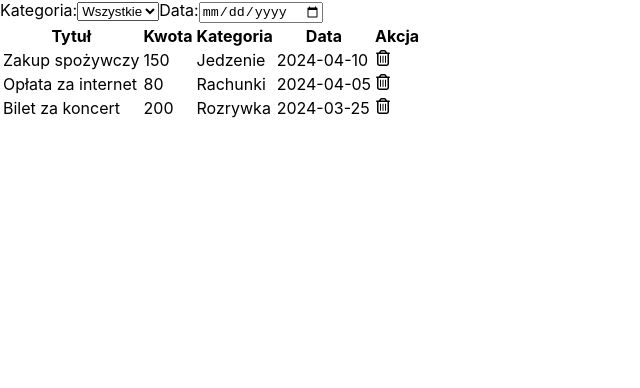
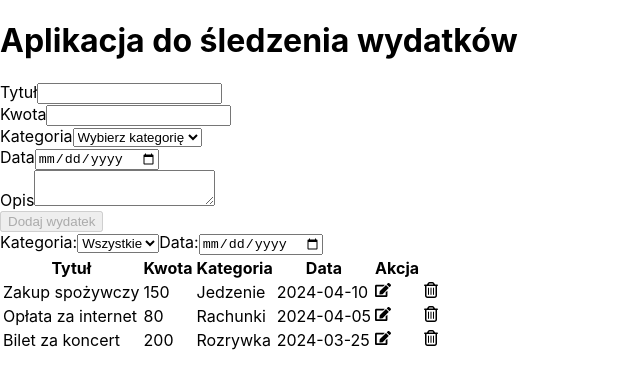
Before and after one commit to LukaszStan/WydatkiApp-react, a React (Create React App) app: page / in a window 1280 px wide. Shown: the top 388 px of the page, without its empty margins (0-640 px from the left). Built offline with nearby package versions, Linux system fonts and the light colour scheme.

Commit message:
init commit

```diff
--- a/package.json
+++ b/package.json
@@ -6,11 +6,13 @@
     "@testing-library/jest-dom": "^5.17.0",
     "@testing-library/react": "^13.4.0",
     "@testing-library/user-event": "^13.5.0",
+    "formik": "^2.4.6",
     "react": "^18.3.1",
     "react-dom": "^18.3.1",
     "react-icons": "^5.3.0",
     "react-scripts": "^5.0.1",
-    "web-vitals": "^2.1.4"
+    "web-vitals": "^2.1.4",
+    "yup": "^1.4.0"
   },
   "scripts": {
     "start": "react-scripts start",
--- a/src/App.js
+++ b/src/App.js
@@ -2,6 +2,8 @@
 import expensesData from './data/expenses-data.json';
 import ExpenseList from "./components/ExpensesList.js";
 import ExpenseDetails from "./components/ExpenseDetails";
+import AddExpenseForm from "./components/AddExpenseForm";
+import EditExpenseForm from "./components/EditExpenseForm";
 import Filter from "./components/Filter";
 import { useState, useEffect } from "react";
 
@@ -10,7 +12,8 @@ export default function App() {
     const [filteredExpenses, setFilteredExpenses] = useState(expenses);
     const [selectedCategory, setSelectedCategory] = useState("");
     const [selectedDate, setSelectedDate] = useState("");
-    const [selectedExpense, setSelectedExpense] = useState(null);
+    const [selectedExpense, setSelectedExpense] = useState("");
+    const [editingExpense, setEditingExpense] = useState("");
 
     const categories = ["Jedzenie", "Rachunki", "Rozrywka", "Transport"];
 
@@ -19,12 +22,33 @@ export default function App() {
         setExpenses(updatedExpenses);
     };
 
+    const handleAddExpense = (newExpense) =>{
+      setExpenses([newExpense, ...expenses]);
+    };
+
     const handleExpenseClick = (expense) => {
         setSelectedExpense(expense);
     };
 
     const handleCloseModal = () => {
         setSelectedExpense(null);
+    };
+
+    const handleEditClick = (expense) => {
+        setEditingExpense(expense);
+    }
+
+    const handleSaveEditedExpense = (updatedExpense) => {
+        const updatedExpenses = expenses.map(expense =>
+            // eslint-disable-next-line eqeqeq
+            expense.id === updatedExpense.id ? updatedExpense: expense
+        );
+        setExpenses(updatedExpenses);
+        setEditingExpense(null);
+    }
+
+    const handleCancelEdit = () => {
+        setEditingExpense(null);
     };
 
     useEffect(() => {
@@ -43,6 +67,8 @@ export default function App() {
 
     return (
         <div className="App">
+            <h1>Aplikacja do śledzenia wydatków</h1>
+            <AddExpenseForm onAddExpense={handleAddExpense} categories={categories}/>
             <Filter
                 categories={categories}
                 selectedCategory={selectedCategory}
@@ -50,9 +76,21 @@ export default function App() {
                 onCategoryChange={setSelectedCategory}
                 onDateChange={setSelectedDate}
             />
-            <ExpenseList expenses={filteredExpenses} onDelete={handleDelete} onExpenseClick={handleExpenseClick} />
+            <ExpenseList
+            expenses={filteredExpenses}
+            onDelete={handleDelete}
+            onExpenseClick={handleExpenseClick}
+            onEditClick={handleEditClick}
+            />
             {selectedExpense && (
                 <ExpenseDetails expense={selectedExpense} onClose={handleCloseModal} />
+            )}
+            {editingExpense && (
+                <EditExpenseForm
+                    expense={editingExpense}
+                    onSave={handleSaveEditedExpense}
+                    onCancel={handleCancelEdit}
+                />
             )}
         </div>
     );
--- /dev/null
+++ b/src/components/AddExpenseForm.js
@@ -0,0 +1,82 @@
+import React from 'react'
+import { Formik, Form, Field, ErrorMessage } from 'formik';
+import * as Yup from 'yup';
+
+const validationSchema = Yup.object({
+    title: Yup.string().min(3, "Tytuł musi mieć co najmniej 3 znaki").required("Tytuł jest wymagany"),
+    amount: Yup.number().positive("Kwota musi być dodatnia").required("Kwota jest wymagana"),
+    category: Yup.string().required("Kategoria jest wymagana"),
+    date: Yup.date().required("Data jest wymagana"),
+    description: Yup.string().max(200, "Opis może mieć maksymalnie 200 znaków")
+});
+
+export default function AddExpenseForm({ onAddExpense, categories }){
+    const initialValues = {
+        title: '',
+        amount: '',
+        category: '',
+        date: '',
+        description: ''
+    };
+
+    const handleSubmit = (values, { resetForm }) => {
+        const newExpense = {
+            ...values,
+            id: Date.now(),
+        };
+        onAddExpense(newExpense);
+        resetForm();
+    };
+
+    return(
+        <Formik
+            initialValues={initialValues}
+            validationSchema={validationSchema}
+            onSubmit={handleSubmit}
+        >
+            {({ dirty, isValid }) => (
+                <Form>
+                    <div>
+                        <label>Tytuł</label>
+                        <Field type="text" name="title" />
+                        <ErrorMessage name="title" component="div" className="error" />
+                    </div>
+                    <div>
+                        <label>Kwota</label>
+                        <Field type="number" name="amount" />
+                        <ErrorMessage name="amount" component="div" className="error" />
+                    </div>
+                    <div>
+                        <label>Kategoria</label>
+                        <Field as="select" name="category">
+                            <option value="">Wybierz kategorię</option>
+                            {categories.map((category) => (
+                                <option key={category} value={category}>{category}</option>
+                            ))}
+                        </Field>
+                        <ErrorMessage name="category" component="div" className="error" />
+                    </div>
+                    <div>
+                        <label>Data</label>
+                        <Field type="date" name="date" />
+                        <ErrorMessage name="date" component="div" className="error" />
+                    </div>
+                    <div>
+                        <label>Opis</label>
+                        <Field as="textarea" name="description" />
+                        <ErrorMessage name="description" component="div" className="error" />
+                    </div>
+                    <button type="submit" disabled={!dirty || !isValid}>Dodaj wydatek</button>
+                    <style>{`
+                        .error {
+                            color: red;
+                            font-size: 12px;
+                            margin-top: 4px;
+                        }
+                    `}</style>
+                </Form>
+            )}
+        </Formik>
+
+    );
+}
--- /dev/null
+++ b/src/components/EditExpenseForm.js
@@ -0,0 +1,61 @@
+import React, { useState } from "react";
+
+export default function EditExpenseForm({ expense, onSave, onCancel }){
+    const [title, setTitle] = useState(expense.title);
+    const [amount, setAmount] = useState(expense.amount);
+    const [category, setCategory] = useState(expense.category);
+    const [date, setDate] = useState(expense.date);
+    const [description, setDescription] = useState(expense.description);
+
+    const submit = e =>{
+        e.preventDefault()
+        if (title.length < 3) return alert("Tytuł musi mieć co najmniej 3 znaki.");
+        if (amount <= 0) return alert("Kwota musi być dodatnia.");
+        if (!category) return alert("Kategoria jest wymagana.");
+        if (!date) return alert("Data jest wymagana.");
+
+        const updatedExpense = {
+            ...expense,
+            title,
+            amount,
+            category,
+            date,
+            description,
+        };
+
+        onSave(updatedExpense);
+    };
+
+    return (
+        <form onSubmit={submit}>
+            <div>
+                <label>Tytuł</label>
+                <input type="text" value={title} onChange={(e) => setTitle(e.target.value)}/>
+            </div>
+            <div>
+                <label>Kwota</label>
+                <input type="number" value={amount} onChange={(e) => setAmount(Number(e.target.value))}/>
+            </div>
+            <div>
+                <label>Kategoria</label>
+                <select value={category} onChange={(e) => setCategory(e.target.value)}>
+                    <option value="">Wybierz kategorię</option>
+                    <option value="Jedzenie">Jedzenie</option>
+                    <option value="Rachunki">Rachunki</option>
+                    <option value="Rozrywka">Rozrywka</option>
+                    <option value="Transport">Transport</option>
+                </select>
+            </div>
+            <div>
+                <label>Data</label>
+                <input type="date" value={date} onChange={(e) => setDate(e.target.value)}/>
+            </div>
+            <div>
+                <label>Opis</label>
+                <textarea value={description} onChange={(e) => setDescription(e.target.value)}/>
+            </div>
+            <button type="submit">Zapisz</button>
+            <button type="button" onClick={onCancel}>Anuluj</button>
+        </form>
+    );
+}
--- a/src/components/Expense.js
+++ b/src/components/Expense.js
@@ -1,24 +1,30 @@
 import { FaRegTrashCan } from "react-icons/fa6";
-export default function Expense({id,title,amount,category,date,description,onDelete,onExpenseClick}){
+import { FaEdit } from "react-icons/fa";
+export default function Expense({title,amount,category,date,onDelete,onEdit,onExpenseClick}){
     return (
-        <tr onClick={() => onExpenseClick({id, title, amount, category, date, description})}>
+        <tr onClick={onExpenseClick}>
             <td>{title}</td>
             <td>{amount}</td>
             <td>{category}</td>
             <td>{date}</td>
             <td>
-                <FaRegTrashCan className="trash-icon" onClick={(e) => {
+                <FaEdit className="icon" onClick={(e) => {
                     e.stopPropagation();
-                    onDelete(id);
+                    onEdit();
                 }}/>
             </td>
-            <style jsx>{`
-                .trash-icon:hover {
+            <td>
+                <FaRegTrashCan className="icon" onClick={(e) => {
+                    e.stopPropagation();
+                    onDelete();
+                }}/>
+            </td>
+            <style>{`
+                .icon:hover {
                     cursor: pointer;
                     color: #666;
                 }
             `}</style>
         </tr>
-
     );
 }
--- a/src/components/ExpenseDetails.js
+++ b/src/components/ExpenseDetails.js
@@ -13,7 +13,7 @@ export default function ExpenseDetails({ expense, onClose }) {
                 <p><strong>Data:</strong> {expense.date}</p>
                 <p><strong>Opis:</strong> {expense.description}</p>
             </div>
-            <style jsx>{`
+            <style>{`
                 .modal-overlay {
                     position: fixed;
                     top: 0;
--- a/src/components/ExpensesList.js
+++ b/src/components/ExpensesList.js
@@ -1,6 +1,6 @@
 import Expense from "./Expense";
 
-export default function ExpenseList({expenses = [], onDelete, onExpenseClick}){
+export default function ExpenseList({expenses = [], onDelete, onExpenseClick, onEditClick}){
     if(!expenses.length) return <div>Brak wydatków</div>
     return (
         <table>
@@ -14,8 +14,14 @@ export default function ExpenseList({expenses = [], onDelete, onExpenseClick}){
             </tr>
             </thead>
             <tbody>
-            {expenses.map((expense) => (
-                <Expense key={expense.id} {...expense} onDelete={onDelete} onExpenseClick={onExpenseClick}/>
+            {expenses.map(expense => (
+                <Expense
+                    key={expense.id}
+                    {...expense}
+                    onDelete={() => onDelete(expense.id)}
+                    onEdit={() => onEditClick(expense)}
+                    onExpenseClick={() => onExpenseClick(expense)}
+                />
             ))}
             </tbody>
         </table>
```
Also changed, not shown: 1 other file (tests, documents, lock files or other folders).
